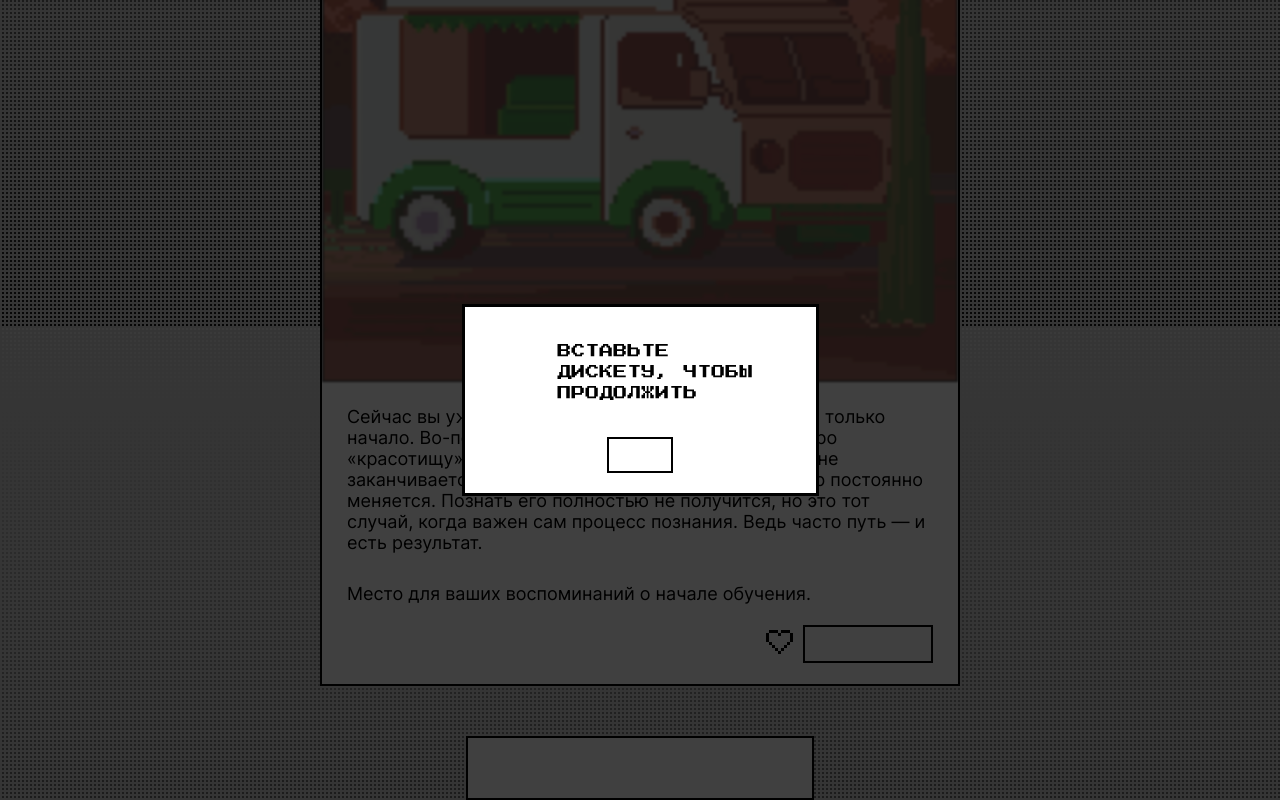
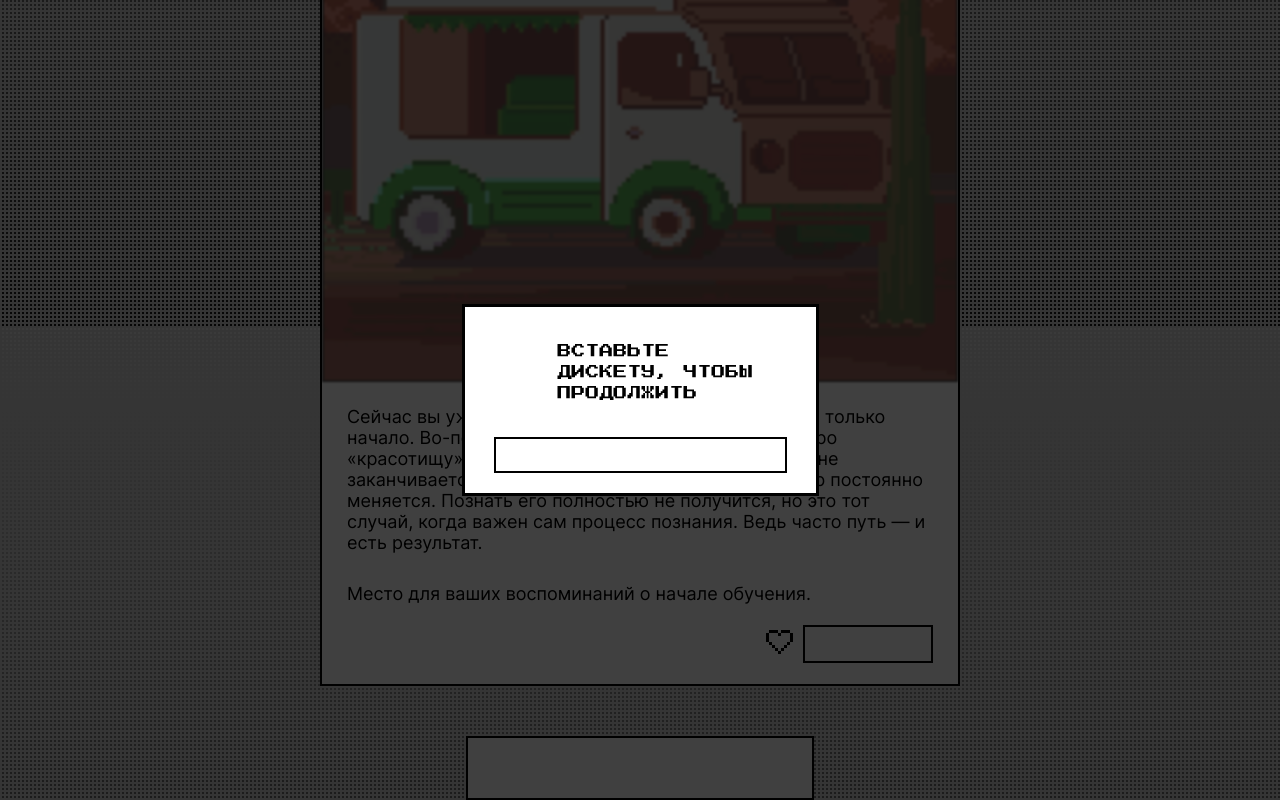
Before and after one commit to Zinnurka/zakrivayuschiy-teg-f, a website: page index.html in a window 1280 px wide. Both pictures are taken after a click on the button "Сохранить на память". Shown: the part 7674-8474 px from the top of the page. Drawn offline with Linux system fonts and the light colour scheme.

Commit message:
Правило сломано из за ошибки в оформлении значения

```diff
--- a/styles/style.css
+++ b/styles/style.css
@@ -272,6 +272,7 @@ button {
   line-height: 21px;
   text-transform: uppercase;
   background-color: var(--header-background-color);
+  overflow: hidden;
 }
 
 .dialog[open] {
@@ -290,7 +291,7 @@ button {
 }
 
 .dialog_button {
-  width: 293;
+  width: 293px;
   border: 2px solid var(--header-color);
   padding: 9px 17px;
   text-transform: uppercase;
```
